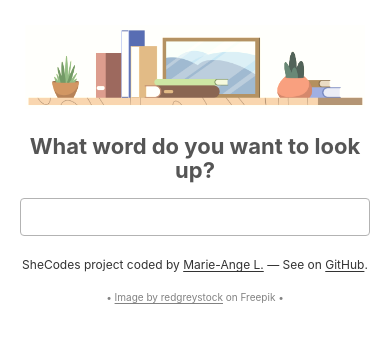
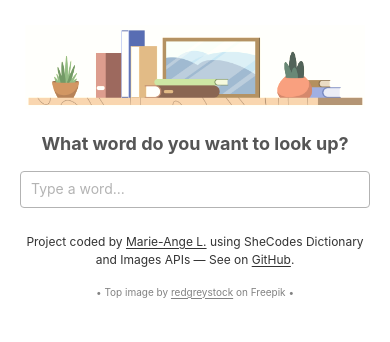
Before and after one commit to Marie-Ange-L/shecodes-react-dictionary-project, a React (Create React App) app: page / in a window 390 px wide. Shown: the top 342 px of the page. Built offline with nearby package versions, Linux system fonts and the light colour scheme.

Commit message:
Added media queries + misc css

```diff
--- a/src/App.css
+++ b/src/App.css
@@ -23,7 +23,7 @@
 	color: #333333;
 	font-size: 12px;
 	text-align: center;
-	margin-bottom: 25px;
+	margin: 25px;
 }
 
 .App footer a {
--- a/src/App.js
+++ b/src/App.js
@@ -14,7 +14,7 @@ export default function App() {
 			</main>
 			<footer>
 				<p>
-					SheCodes project coded by{" "}
+					Project coded by{" "}
 					<a
 						href="https://www.linkedin.com/in/marie-ange-lhernould/"
 						target="_blank"
@@ -22,7 +22,7 @@ export default function App() {
 					>
 						Marie-Ange L.
 					</a>{" "}
-					— See on{" "}
+					using SheCodes Dictionary and Images APIs — See on{" "}
 					<a
 						href="https://github.com/Marie-Ange-L/shecodes-react-dictionary-project"
 						target="_blank"
@@ -33,13 +33,13 @@ export default function App() {
 					.
 				</p>
 				<p className="App-img-credit">
-					•{" "}
+					• Top image by{" "}
 					<a
 						href="https://www.freepik.com/free-vector/flat-colorful-books-plants-stand-bookshelf_37476481.htm#query=illustrations%20bookshelf&position=42&from_view=search&track=ais"
 						target="_blank"
 						rel="noreferrer"
 					>
-						Image by redgreystock
+						redgreystock
 					</a>{" "}
 					on Freepik •
 				</p>
--- a/src/Dictionary.css
+++ b/src/Dictionary.css
@@ -30,3 +30,27 @@
 	border: 1px solid #b3b3b3;
 	border-radius: 4px;
 }
+
+.Dictionary input::placeholder {
+	color: #b3b3b3;
+	font-size: 14px;
+}
+
+.Dictionary input,
+select,
+textarea {
+	color: #333;
+	padding-left: 10px;
+	font-size: 15px;
+}
+
+@media (max-width: 450px) {
+	.Dictionary p.intro {
+		font-size: 18px;
+	}
+
+	.Dictionary p {
+		font-size: 13px;
+		line-height: 1.3rem;
+	}
+}
--- a/src/Dictionary.js
+++ b/src/Dictionary.js
@@ -31,7 +31,11 @@ export default function Dictionary() {
 		<div className="Dictionary">
 			<p class="intro">What word do you want to look up?</p>
 			<form onSubmit={search}>
-				<input type="search" onChange={handleKeywordChange} />
+				<input
+					type="search"
+					onChange={handleKeywordChange}
+					placeholder="Type a word..."
+				/>
 			</form>
 			<Results results={results} />
 		</div>
--- a/src/Results.css
+++ b/src/Results.css
@@ -33,7 +33,7 @@
 }
 
 .Results li {
-	margin: 0 5px;
+	margin-right: 10px;
 	border: #b59674 solid 1px;
 	border-radius: 18px;
 	padding: 4px 8px;
@@ -41,3 +41,17 @@
 	color: #8a6753;
 	font-size: 13px;
 }
+
+@media (max-width: 450px) {
+	.Results li {
+		font-size: 12px;
+	}
+
+	.Results h1 {
+		font-size: 24px;
+	}
+
+	.Results h2 {
+		font-size: 18px;
+	}
+}
--- a/src/Synonyms.js
+++ b/src/Synonyms.js
@@ -6,7 +6,11 @@ export default function Synonyms(props) {
 			<div>
 				<ul className="Synonyms">
 					{props.synonyms.map(function (synonym, index) {
-						return <li key="index">{synonym}</li>;
+						if (index < 5) {
+							return <li key="index">{synonym}</li>;
+						} else {
+							return null;
+						}
 					})}
 				</ul>
 			</div>
```
